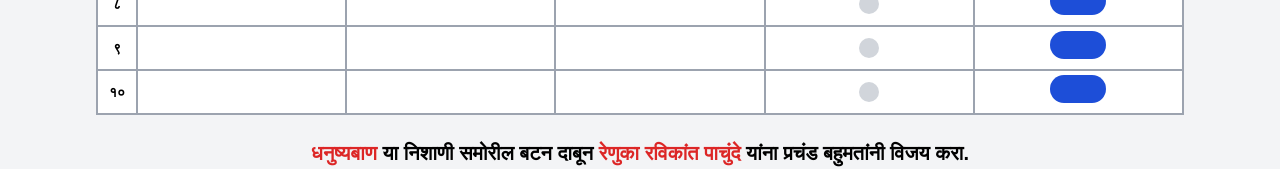
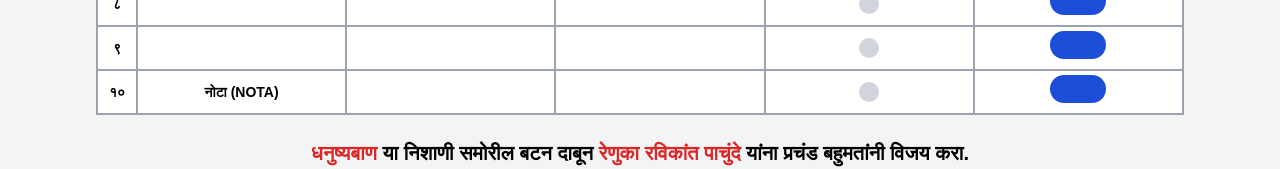
Before and after one commit to adityapachpille/Demo-Voteing-System-22, a Next.js app: page / in a window 1280 px wide. Shown: the part 581-750 px from the top of the page. Built offline with nearby package versions, Linux system fonts and the light colour scheme.

Commit message:
Update page.tsx

```diff
--- a/app/page.tsx
+++ b/app/page.tsx
@@ -8,7 +8,6 @@ const SoundCheck = () => {
 
   const [activeRow, setActiveRow] = useState<number | null>(null);
 
-  // 👉 Convert English numbers → Marathi numbers
   const toMarathi = (num: number) =>
     num
       .toString()
@@ -51,7 +50,7 @@ const SoundCheck = () => {
 
       <div className="text-center mb-4 pt-2">
         <span className="bg-yellow-200 text-green-800 font-bold px-4 py-2 inline-block rounded dark:bg-yellow-300">
-         शिवसेना (शिंदे गट) पक्षाचे प्रभाग क्र. २ (अ) चे अधिकृत उमेदवार
+          शिवसेना (शिंदे गट) पक्षाचे प्रभाग क्र. २ (अ) चे अधिकृत उमेदवार
         </span>
       </div>
 
@@ -87,8 +86,13 @@ const SoundCheck = () => {
                   {toMarathi(index + 1)}
                 </td>
 
+                {/* ✅ ONLY CHANGE HERE */}
                 <td className="border-2 border-gray-400 text-center font-bold text-sm">
-                  {index === 4 ? "रेणुका रविकांत पाचुंदे" : ""}
+                  {index === 4
+                    ? "रेणुका रविकांत पाचुंदे"
+                    : index === 9
+                    ? "नोटा (NOTA)"
+                    : ""}
                 </td>
 
                 <td className="border-2 border-gray-400 text-center">
```
